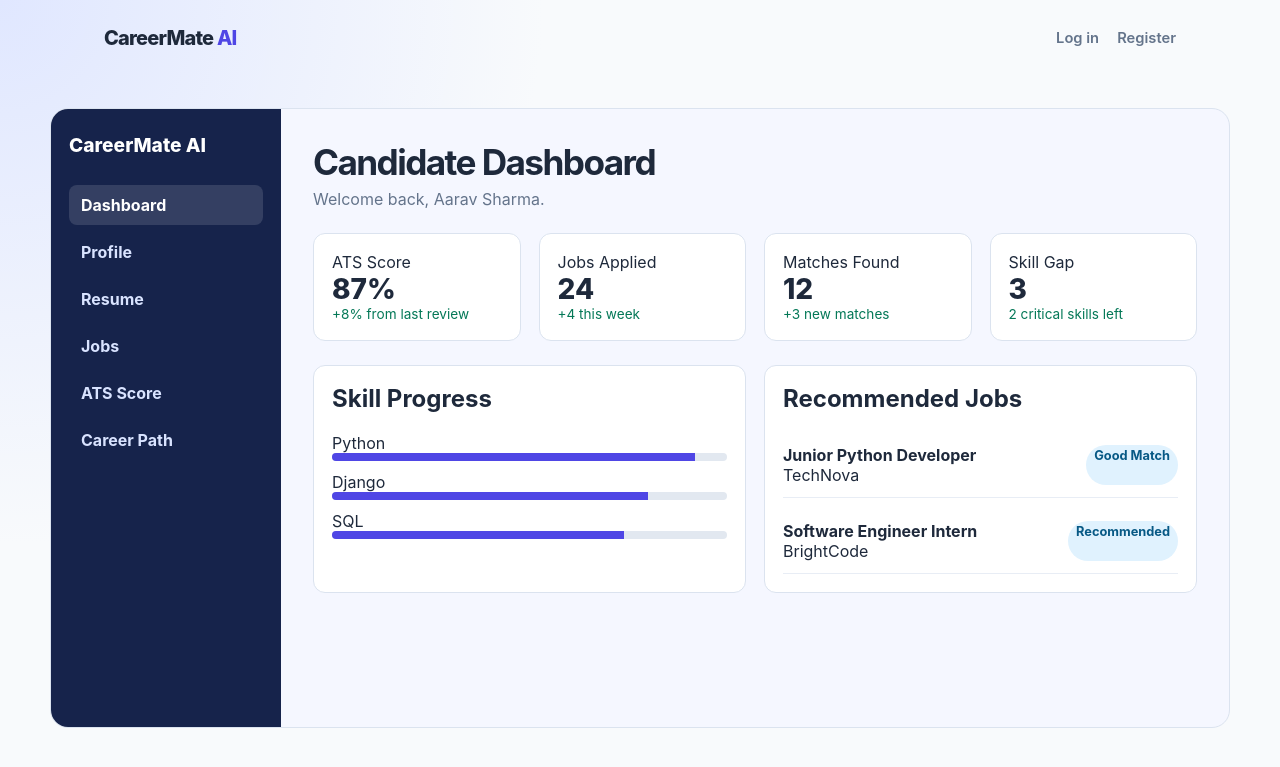
After one commit to ayushs112233-tech/CareerMate, a Django app: page /candidate/ in a window 1280 px wide. The commit adds this page. Shown: the top 767 px of the page. Run offline with Django 5.2, Linux system fonts and the light colour scheme.

Commit message:
Integrate candidate UI from alphin

```diff
--- a/careermate-cookiecutter/career_mate/apps/candidates/urls.py
+++ b/careermate-cookiecutter/career_mate/apps/candidates/urls.py
@@ -0,0 +1,14 @@
+from django.urls import path
+
+from . import views
+
+app_name = "candidate"
+
+urlpatterns = [
+    path("", views.candidate_dashboard, name="candidate_dashboard"),
+    path("profile/", views.candidate_profile, name="candidate_profile"),
+    path("resume/", views.candidate_resume, name="candidate_resume"),
+    path("jobs/", views.candidate_jobs, name="candidate_jobs"),
+    path("ats-score/", views.candidate_ats_score, name="candidate_ats_score"),
+    path("career-path/", views.candidate_career_path, name="candidate_career_path"),
+]
--- a/careermate-cookiecutter/career_mate/apps/candidates/views.py
+++ b/careermate-cookiecutter/career_mate/apps/candidates/views.py
@@ -0,0 +1,37 @@
+from django.shortcuts import render
+
+
+def candidate_dashboard(request):
+    context = {
+        "page_title": "Candidate Dashboard", "candidate_name": "Aarav Sharma",
+        "stats": [{"label": "ATS Score", "value": "87%", "trend": "+8% from last review"}, {"label": "Jobs Applied", "value": "24", "trend": "+4 this week"}, {"label": "Matches Found", "value": "12", "trend": "+3 new matches"}, {"label": "Skill Gap", "value": "3", "trend": "2 critical skills left"}],
+        "skills": [{"name": "Python", "value": 92}, {"name": "Django", "value": 80}, {"name": "SQL", "value": 74}],
+        "jobs": [{"title": "Junior Python Developer", "company": "TechNova", "status": "Good Match"}, {"title": "Software Engineer Intern", "company": "BrightCode", "status": "Recommended"}],
+    }
+    return render(request, "candidate/dashboard.html", context)
+
+
+def candidate_profile(request):
+    profile = {"name": "Aarav Sharma", "role": "Aspiring Full Stack Developer", "email": "aarav.sharma@email.com", "phone": "+91 98765 43210", "location": "Bengaluru, India", "education": "BCA / MCA Student", "skills": ["Python", "Django", "JavaScript", "SQL", "React"]}
+    return render(request, "candidate/profile.html", {"page_title": "Candidate Profile", "profile": profile})
+
+
+def candidate_resume(request):
+    resume = {"file_name": "Aarav_Sharma_Resume.pdf", "status": "Verified", "last_updated": "Today", "summary": "Full-stack aspiring developer with hands-on experience in Python, Django, HTML, CSS, JavaScript and SQL.", "keywords": ["Python", "Django", "SQL", "REST API"], "score": 87}
+    return render(request, "candidate/resume.html", {"page_title": "Resume Center", "resume": resume})
+
+
+def candidate_jobs(request):
+    jobs = [{"title": "Junior Python Developer", "company": "TechNova", "location": "Bengaluru", "type": "Full-time", "match": "92%"}, {"title": "Software Engineer Intern", "company": "BrightCode", "location": "Hyderabad", "type": "Internship", "match": "85%"}, {"title": "Data Analyst", "company": "InsightWorks", "location": "Remote", "type": "Hybrid", "match": "78%"}]
+    return render(request, "candidate/jobs.html", {"page_title": "Job Opportunities", "jobs": jobs})
+
+
+def candidate_ats_score(request):
+    metrics = [{"label": "ATS Match", "value": "87%", "detail": "Strong keyword alignment"}, {"label": "Readability", "value": "91%", "detail": "Very easy to scan"}, {"label": "Formatting", "value": "84%", "detail": "Few adjustments needed"}, {"label": "Skills Coverage", "value": "89%", "detail": "Most required skills present"}]
+    suggestions = ["Add one more project using Django REST Framework.", "Include cloud deployment keywords like AWS or Docker.", "Mention measurable impact from internship or project work."]
+    return render(request, "candidate/ats_score.html", {"page_title": "ATS Score", "metrics": metrics, "suggestions": suggestions})
+
+
+def candidate_career_path(request):
+    roadmap = [{"step": "Phase 1", "title": "Core Python & Data Structures", "status": "Completed"}, {"step": "Phase 2", "title": "Django Web Development", "status": "In Progress"}, {"step": "Phase 3", "title": "SQL + Backend APIs", "status": "Next"}, {"step": "Phase 4", "title": "Portfolio + Job Ready", "status": "Planned"}]
+    return render(request, "candidate/career_path.html", {"page_title": "Career Path", "roadmap": roadmap})
--- a/careermate-cookiecutter/career_mate/config/urls.py
+++ b/careermate-cookiecutter/career_mate/config/urls.py
@@ -12,6 +12,7 @@ admin.site.index_title = "Database Administration"
 urlpatterns = [
     path("", RedirectView.as_view(pattern_name="accounts:login", permanent=False), name="home"),
     path("", include("apps.accounts.urls")),
+    path("candidate/", include("apps.candidates.urls")),
     path("admin-dashboard/", include("apps.admin_panel.urls")),
     path("admin/", admin.site.urls),
 ]
--- /dev/null
+++ b/careermate-cookiecutter/career_mate/static/css/candidate.css
@@ -0,0 +1,3 @@
+.candidate-shell { display:grid; grid-template-columns:230px minmax(0,1fr); width:min(1180px,100%); min-height:620px; overflow:hidden; background:#f5f7ff; border:1px solid #dbe3ef; border-radius:18px; }
+.candidate-sidebar { padding:24px 18px; color:#edf3ff; background:#16234b; }.candidate-brand { color:#fff; font-size:1.2rem; font-weight:800; text-decoration:none; }.candidate-nav { display:grid; gap:7px; margin-top:28px; }.candidate-nav a { padding:10px 12px; color:#d9e3ff; border-radius:8px; font-weight:650; text-decoration:none; }.candidate-nav a:hover,.candidate-nav a.active { color:#fff; background:rgba(255,255,255,.13); }
+.candidate-main { padding:32px; color:#1e293b; }.candidate-main h1 { margin:0 0 6px; }.candidate-muted { margin:0; color:#64748b; }.candidate-grid { display:grid; grid-template-columns:repeat(2,minmax(0,1fr)); gap:18px; margin-top:24px; }.candidate-grid.four { grid-template-columns:repeat(4,minmax(0,1fr)); }.candidate-card { padding:18px; background:#fff; border:1px solid #dbe3ef; border-radius:12px; }.candidate-card h2,.candidate-card h3 { margin-top:0; }.candidate-value { font-size:1.75rem; font-weight:800; }.candidate-trend { color:#047857; font-size:.85rem; }.candidate-list { display:grid; gap:11px; padding:0; margin:0; list-style:none; }.candidate-row { display:flex; justify-content:space-between; gap:12px; padding:12px 0; border-bottom:1px solid #e8edf5; }.candidate-badge { padding:3px 8px; color:#075985; background:#e0f2fe; border-radius:999px; font-size:.8rem; font-weight:700; }.candidate-progress { height:8px; background:#e2e8f0; border-radius:99px; overflow:hidden; }.candidate-progress span { display:block; height:100%; background:#4f46e5; } @media (max-width:760px) { .candidate-shell,.candidate-grid,.candidate-grid.four { grid-template-columns:1fr; }.candidate-main { padding:22px; } }
--- a/careermate-cookiecutter/career_mate/templates/base.html
+++ b/careermate-cookiecutter/career_mate/templates/base.html
@@ -6,6 +6,7 @@
     <meta name="viewport" content="width=device-width, initial-scale=1">
     <title>{% block title %}CareerMate AI{% endblock %}</title>
     <link rel="stylesheet" href="{% static 'css/style.css' %}">
+    {% block extra_css %}{% endblock %}
 </head>
 <body>
     <header class="site-header">
--- /dev/null
+++ b/careermate-cookiecutter/career_mate/templates/candidate/_nav.html
@@ -0,0 +1 @@
+<aside class="candidate-sidebar"><a class="candidate-brand" href="{% url 'candidate:candidate_dashboard' %}">CareerMate AI</a><nav class="candidate-nav" aria-label="Candidate navigation"><a class="{% if request.resolver_match.url_name == 'candidate_dashboard' %}active{% endif %}" href="{% url 'candidate:candidate_dashboard' %}">Dashboard</a><a class="{% if request.resolver_match.url_name == 'candidate_profile' %}active{% endif %}" href="{% url 'candidate:candidate_profile' %}">Profile</a><a class="{% if request.resolver_match.url_name == 'candidate_resume' %}active{% endif %}" href="{% url 'candidate:candidate_resume' %}">Resume</a><a class="{% if request.resolver_match.url_name == 'candidate_jobs' %}active{% endif %}" href="{% url 'candidate:candidate_jobs' %}">Jobs</a><a class="{% if request.resolver_match.url_name == 'candidate_ats_score' %}active{% endif %}" href="{% url 'candidate:candidate_ats_score' %}">ATS Score</a><a class="{% if request.resolver_match.url_name == 'candidate_career_path' %}active{% endif %}" href="{% url 'candidate:candidate_career_path' %}">Career Path</a></nav></aside>
--- /dev/null
+++ b/careermate-cookiecutter/career_mate/templates/candidate/ats_score.html
@@ -0,0 +1 @@
+{% extends "base.html" %}{% load static %}{% block title %}ATS Score | CareerMate AI{% endblock %}{% block extra_css %}<link rel="stylesheet" href="{% static 'css/candidate.css' %}">{% endblock %}{% block content %}<section class="candidate-shell">{% include "candidate/_nav.html" %}<main class="candidate-main"><h1>{{ page_title }}</h1><div class="candidate-grid">{% for metric in metrics %}<article class="candidate-card"><h2>{{ metric.label }}</h2><div class="candidate-value">{{ metric.value }}</div><p>{{ metric.detail }}</p></article>{% endfor %}</div><article class="candidate-card" style="margin-top:18px"><h2>Suggestions</h2><ul class="candidate-list">{% for suggestion in suggestions %}<li>{{ suggestion }}</li>{% endfor %}</ul></article></main></section>{% endblock %}
--- /dev/null
+++ b/careermate-cookiecutter/career_mate/templates/candidate/career_path.html
@@ -0,0 +1 @@
+{% extends "base.html" %}{% load static %}{% block title %}Career Path | CareerMate AI{% endblock %}{% block extra_css %}<link rel="stylesheet" href="{% static 'css/candidate.css' %}">{% endblock %}{% block content %}<section class="candidate-shell">{% include "candidate/_nav.html" %}<main class="candidate-main"><h1>{{ page_title }}</h1><article class="candidate-card"><ul class="candidate-list">{% for item in roadmap %}<li class="candidate-row"><strong>{{ item.step }} — {{ item.title }}</strong><span class="candidate-badge">{{ item.status }}</span></li>{% endfor %}</ul></article></main></section>{% endblock %}
--- /dev/null
+++ b/careermate-cookiecutter/career_mate/templates/candidate/dashboard.html
@@ -0,0 +1 @@
+{% extends "base.html" %}{% load static %}{% block title %}Candidate Dashboard | CareerMate AI{% endblock %}{% block extra_css %}<link rel="stylesheet" href="{% static 'css/candidate.css' %}">{% endblock %}{% block content %}<section class="candidate-shell">{% include "candidate/_nav.html" %}<main class="candidate-main"><h1>{{ page_title }}</h1><p class="candidate-muted">Welcome back, {{ candidate_name }}.</p><div class="candidate-grid four">{% for stat in stats %}<article class="candidate-card"><div>{{ stat.label }}</div><div class="candidate-value">{{ stat.value }}</div><div class="candidate-trend">{{ stat.trend }}</div></article>{% endfor %}</div><div class="candidate-grid"><article class="candidate-card"><h2>Skill Progress</h2><ul class="candidate-list">{% for skill in skills %}<li>{{ skill.name }}<div class="candidate-progress"><span style="width:{{ skill.value }}%"></span></div></li>{% endfor %}</ul></article><article class="candidate-card"><h2>Recommended Jobs</h2><ul class="candidate-list">{% for job in jobs %}<li class="candidate-row"><span><strong>{{ job.title }}</strong><br>{{ job.company }}</span><span class="candidate-badge">{{ job.status }}</span></li>{% endfor %}</ul></article></div></main></section>{% endblock %}
--- /dev/null
+++ b/careermate-cookiecutter/career_mate/templates/candidate/jobs.html
@@ -0,0 +1 @@
+{% extends "base.html" %}{% load static %}{% block title %}Candidate Jobs | CareerMate AI{% endblock %}{% block extra_css %}<link rel="stylesheet" href="{% static 'css/candidate.css' %}">{% endblock %}{% block content %}<section class="candidate-shell">{% include "candidate/_nav.html" %}<main class="candidate-main"><h1>{{ page_title }}</h1><div class="candidate-grid">{% for job in jobs %}<article class="candidate-card"><h2>{{ job.title }}</h2><p>{{ job.company }} · {{ job.location }}</p><p>{{ job.type }}</p><span class="candidate-badge">{{ job.match }} match</span></article>{% endfor %}</div></main></section>{% endblock %}
--- /dev/null
+++ b/careermate-cookiecutter/career_mate/templates/candidate/profile.html
@@ -0,0 +1 @@
+{% extends "base.html" %}{% load static %}{% block title %}Candidate Profile | CareerMate AI{% endblock %}{% block extra_css %}<link rel="stylesheet" href="{% static 'css/candidate.css' %}">{% endblock %}{% block content %}<section class="candidate-shell">{% include "candidate/_nav.html" %}<main class="candidate-main"><h1>{{ page_title }}</h1><div class="candidate-grid"><article class="candidate-card"><h2>{{ profile.name }}</h2><p>{{ profile.role }}</p><ul class="candidate-list"><li>{{ profile.email }}</li><li>{{ profile.phone }}</li><li>{{ profile.location }}</li><li>{{ profile.education }}</li></ul></article><article class="candidate-card"><h2>Skills</h2><ul class="candidate-list">{% for skill in profile.skills %}<li class="candidate-row"><span>{{ skill }}</span><span class="candidate-badge">Active</span></li>{% endfor %}</ul></article></div></main></section>{% endblock %}
--- /dev/null
+++ b/careermate-cookiecutter/career_mate/templates/candidate/resume.html
@@ -0,0 +1 @@
+{% extends "base.html" %}{% load static %}{% block title %}Resume Center | CareerMate AI{% endblock %}{% block extra_css %}<link rel="stylesheet" href="{% static 'css/candidate.css' %}">{% endblock %}{% block content %}<section class="candidate-shell">{% include "candidate/_nav.html" %}<main class="candidate-main"><h1>{{ page_title }}</h1><div class="candidate-grid"><article class="candidate-card"><h2>{{ resume.file_name }}</h2><p>Status: <span class="candidate-badge">{{ resume.status }}</span></p><p>{{ resume.summary }}</p></article><article class="candidate-card"><h2>ATS Score: {{ resume.score }}%</h2><ul class="candidate-list">{% for keyword in resume.keywords %}<li>{{ keyword }}</li>{% endfor %}</ul></article></div></main></section>{% endblock %}
```
Also changed, not shown: careermate-cookiecutter/career_mate/tests/test_candidate_ui.py (added, +20 -0 lines).
